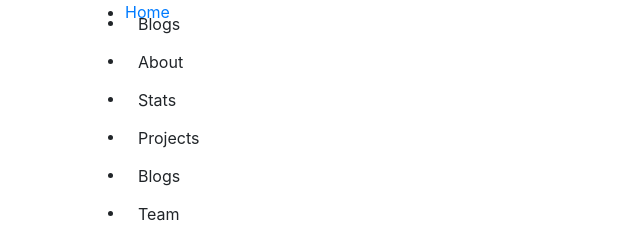
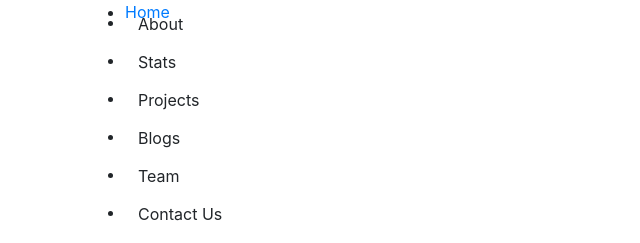
Before and after one commit to rakshitkumarcse/cops-website, a Django app: page / in a window 1280 px wide. Shown: the top 243 px of the page, without its empty margins (0-640 px from the left). Run offline with Django 3.2, Linux system fonts and the light colour scheme; some libraries are stand-ins or nearby versions.

Commit message:
link pages to indx page

```diff
--- a/website/templates/index.html
+++ b/website/templates/index.html
@@ -37,13 +37,12 @@ Header
         <nav id="nav-menu-container">
             <ul class="nav-menu">
                 <li class="menu-active waves-effect active" style="height:5px;"><a href="#hero">Home</a></li>
-                <li><a href="#" class="btn waves-effect waves-brown waves-ripple">Blogs</a></li>
                 <li><a href="#about" class="btn waves-effect waves-brown waves-ripple">About</a></li>
                 <li><a href="#facts" class="btn waves-effect waves-brown waves-ripple">Stats</a></li>
-                <li><a href="#services" class="btn waves-effect waves-brown waves-ripple">Projects</a></li>
-                <li><a href="#" class="btn waves-effect waves-brown waves-ripple">Blogs</a></li>
-                <li><a href="#team" class="btn waves-effect waves-brown waves-ripple">Team</a></li>
-                <li><a href="#contact" class="btn waves-effect waves-brown waves-ripple">Contact Us</a></li>
+                <li><a href="/projects" class="btn waves-effect waves-brown waves-ripple">Projects</a></li>
+                <li><a href="/posts" class="btn waves-effect waves-brown waves-ripple">Blogs</a></li>
+                <li><a href="/team" class="btn waves-effect waves-brown waves-ripple">Team</a></li>
+                <li><a href="/contact" class="btn waves-effect waves-brown waves-ripple">Contact Us</a></li>
             </ul>
         </nav><!-- #nav-menu-container -->
     </div>
--- a/website/urls.py
+++ b/website/urls.py
@@ -6,6 +6,7 @@ urlpatterns = [
     url(r'^timeline$', views.TimelinePageView.as_view()),
     url(r'^about$', views.AboutPageView.as_view()),
     url(r'^contact$', views.ContactPageView.as_view()),
+    url(r'^team$', views.TeamPageView.as_view()),
     url(r'^posts', views.PostsPageView.as_view()),
     url(r'^projects$', views.ProjectsPageView.as_view(), name='list-projects'),
     url(r'^markdown', views.ShowMD.as_view(), name='show-markdown'),
--- a/website/views.py
+++ b/website/views.py
@@ -9,6 +9,11 @@ from os import listdir
 
 class HomePageView(TemplateView):
     template_name = "index.html"
+
+
+class TeamPageView(TemplateView):
+    template_name = "team.html"
+
 
 class TimelinePageView(TemplateView):
     template_name = "timeline.html"
```
